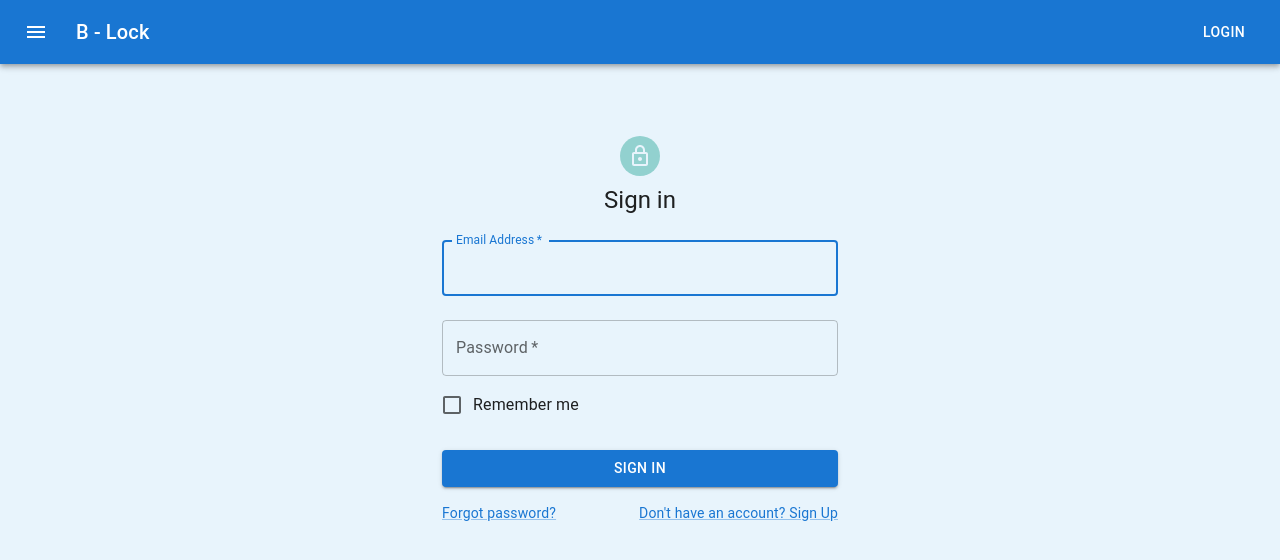
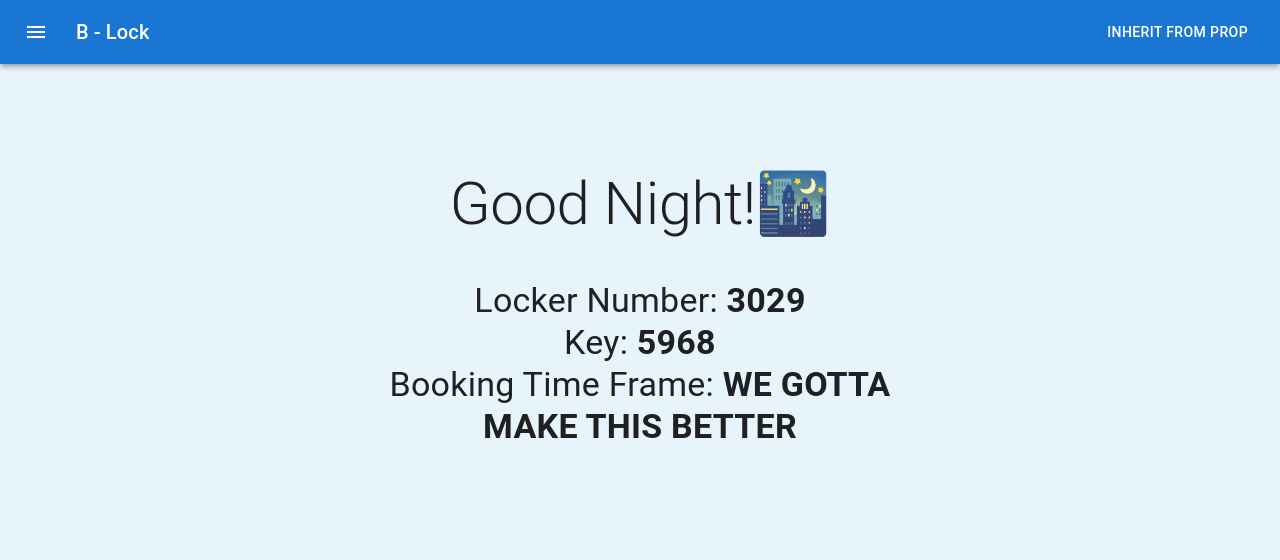
Before and after one commit to rseln/BLock-FE, a React app: page / in a window 1280 px wide. Shown: the top 560 px of the page. Built offline with nearby package versions, Linux system fonts and the light colour scheme.

Commit message:
homepage

```diff
--- /dev/null
+++ b/components/BookingDetail.tsx
@@ -0,0 +1,11 @@
+import Typography from '@mui/material/Typography';
+
+const BookingDetail = (props) => {
+    return (
+        <Typography align="center" component="h2" variant="h4">
+          {props.text}: <b>{props.value}</b>
+        </Typography>
+    )
+}
+
+export default BookingDetail
--- a/src/Home.tsx
+++ b/src/Home.tsx
@@ -1,14 +1,56 @@
 import React, {useState} from 'react'
 import Login from "./Login";
 import SignIn from "./SignIn";
+import BookingDetail from '../components/BookingDetail';
+import { Typography } from '@mui/material';
+import Paper from '@mui/material/Paper';
+import Stack from '@mui/material/Stack';
+import Box from '@mui/material/Box';
+import Grid from '@mui/material/Grid';
+import Container from '@mui/material/Container';
+import CssBaseline from '@mui/material/CssBaseline';
+
+
+const estimateTime = () => {
+  const today = new Date()
+  const curHour = today.getHours()
+
+  if (5 < curHour && curHour < 12) {
+    return "Good Morning!🌅"
+  } else if (12 <= curHour && curHour < 17) {
+    return "Good Afternoon!☀️"
+  } else if (17 <= curHour && curHour < 21){
+    return "Good Evening!🌇"
+  } else {
+    return "Good Night!🌃"
+  }
+}
 
 const Home = () => {
     const [token, setToken] = useState()
-    if(!token){
+    if(false){
         {return <SignIn setToken={setToken}/>}
     }
   return (
-    <div className='text-white font-bold text-2xl'>Dashboard</div>
+    <Container component="main" maxWidth="sm">
+      <CssBaseline />
+      <Box
+        sx={{
+          marginTop: 8,
+          display: 'flex',
+          flexDirection: 'column',
+          alignItems: 'center',
+        }}
+      >
+        <Typography align="center" component="h2" variant="h2" sx={{ p: 5 }}>
+          {estimateTime()}
+        </Typography>
+
+        <BookingDetail text="Locker Number" value="3029"></BookingDetail>
+        <BookingDetail text="Key" value="5968"></BookingDetail>
+        <BookingDetail text="Booking Time Frame" value="WE GOTTA MAKE THIS BETTER"></BookingDetail>
+      </Box>
+    </Container>
   )
 }
 
--- a/src/Layout.tsx
+++ b/src/Layout.tsx
@@ -25,7 +25,7 @@ export default function ButtonAppBar(props) {
             <Typography variant="h6" component="div" sx={{ flexGrow: 1 }}>
                 B - Lock
             </Typography>
-            <Button color="inherit">Login</Button>
+            <Button color="inherit">INHERIT FROM PROP</Button>
             </Toolbar>
         </AppBar>
         </Box>
```
